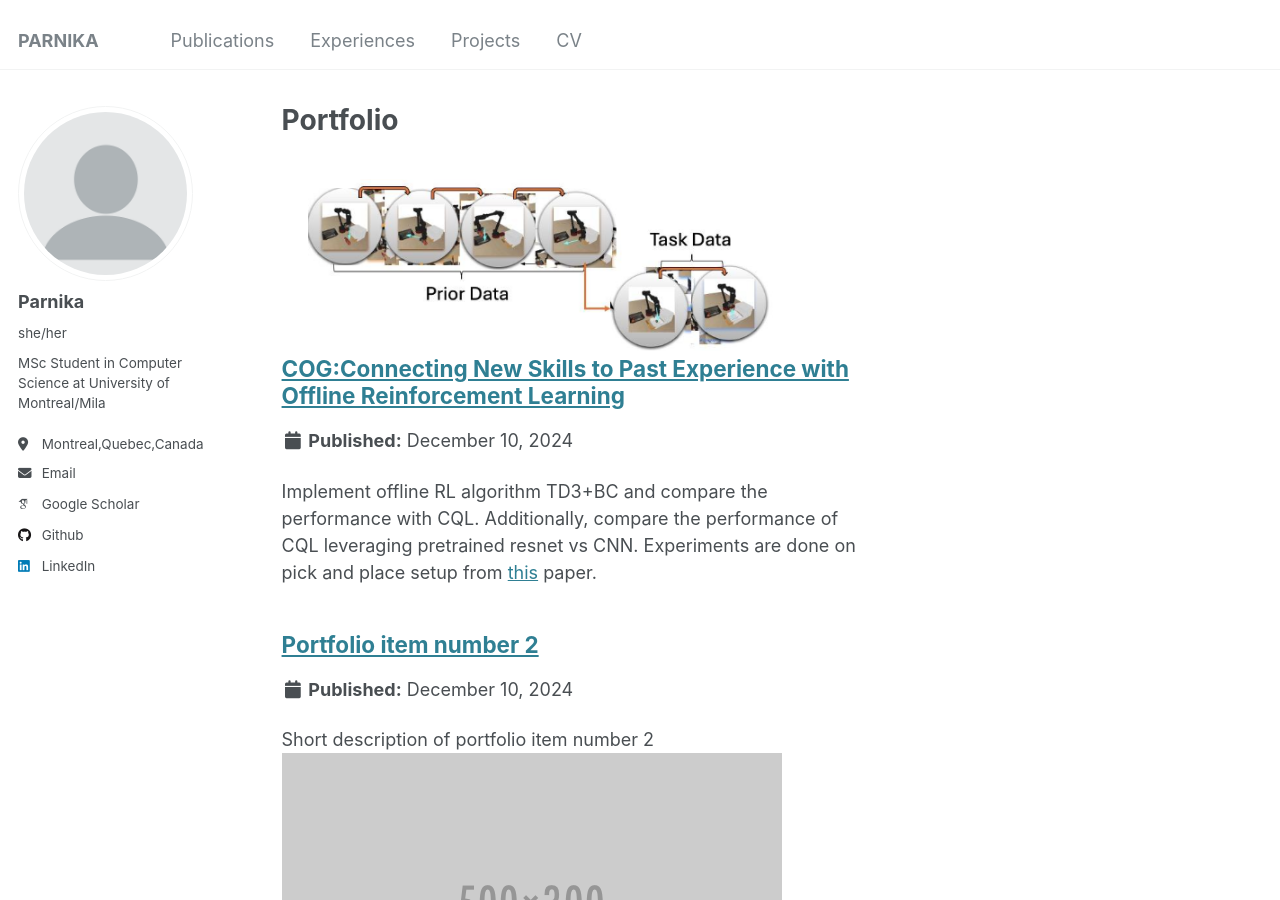
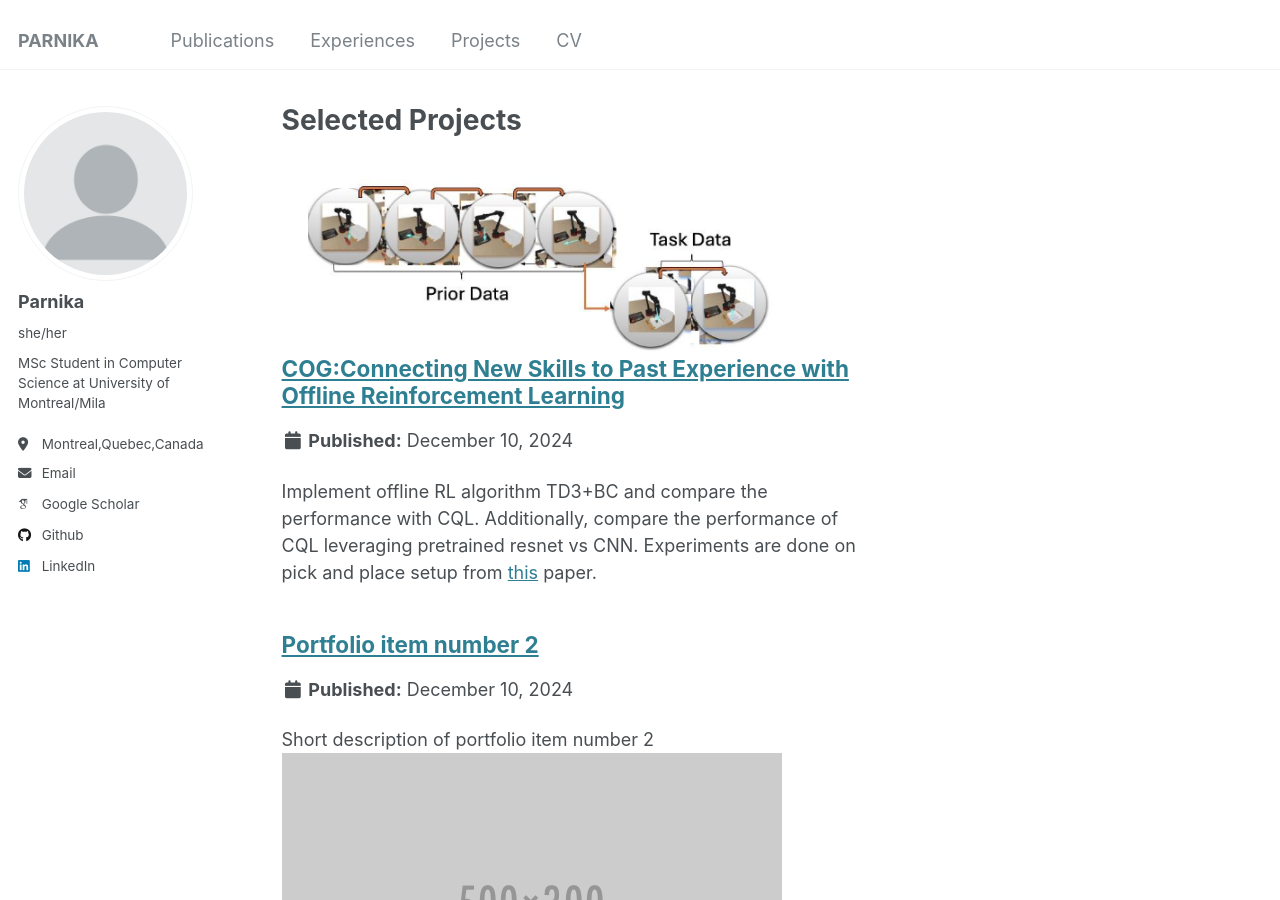
Before and after one commit to parnika31/parnika31.github.io, a Jekyll site: the page built from _pages/portfolio.html, in a window 1280 px wide and 900 px high. Built offline with Jekyll 4.4.1, drawn with Linux system fonts in a browser that asks for light colours; some web fonts are replaced.

Commit message:
Update portfolio.html

```diff
--- a/_pages/portfolio.html
+++ b/_pages/portfolio.html
@@ -1,6 +1,6 @@
 ---
 layout: archive
-title: "Portfolio"
+title: "Selected Projects"
 permalink: /portfolio/
 author_profile: true
 ---
```
